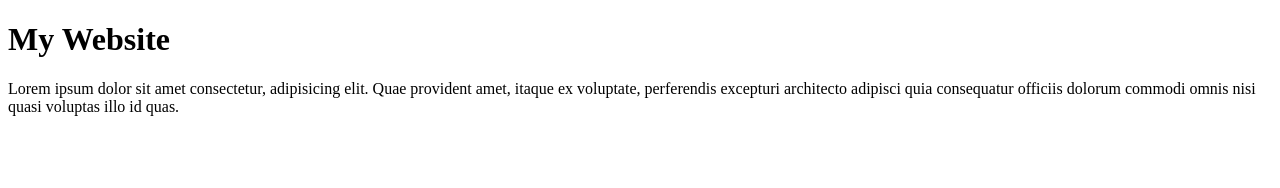
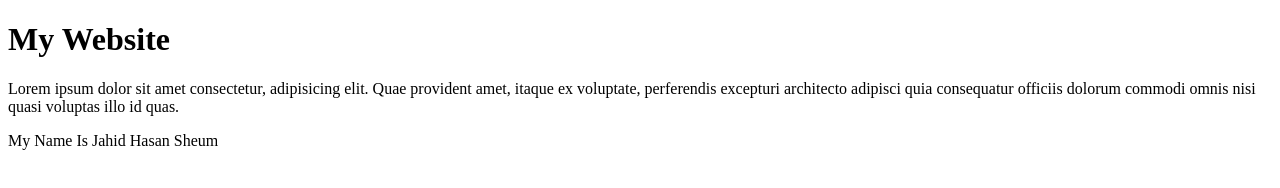
Before and after one commit to Sheum0177/first-projects, a plain HTML site: page index.html in a window 1280 px wide. Drawn offline with Linux system fonts and the light colour scheme.

Commit message:
Update index.html

```diff
--- a/index.html
+++ b/index.html
@@ -8,5 +8,6 @@
 <body>
     <h1>My Website</h1>
     <p>Lorem ipsum dolor sit amet consectetur, adipisicing elit. Quae provident amet, itaque ex voluptate, perferendis excepturi architecto adipisci quia consequatur officiis dolorum commodi omnis nisi quasi voluptas illo id quas.</p>
+    <p>My Name Is Jahid Hasan Sheum </p>
 </body>
 </html>
```
